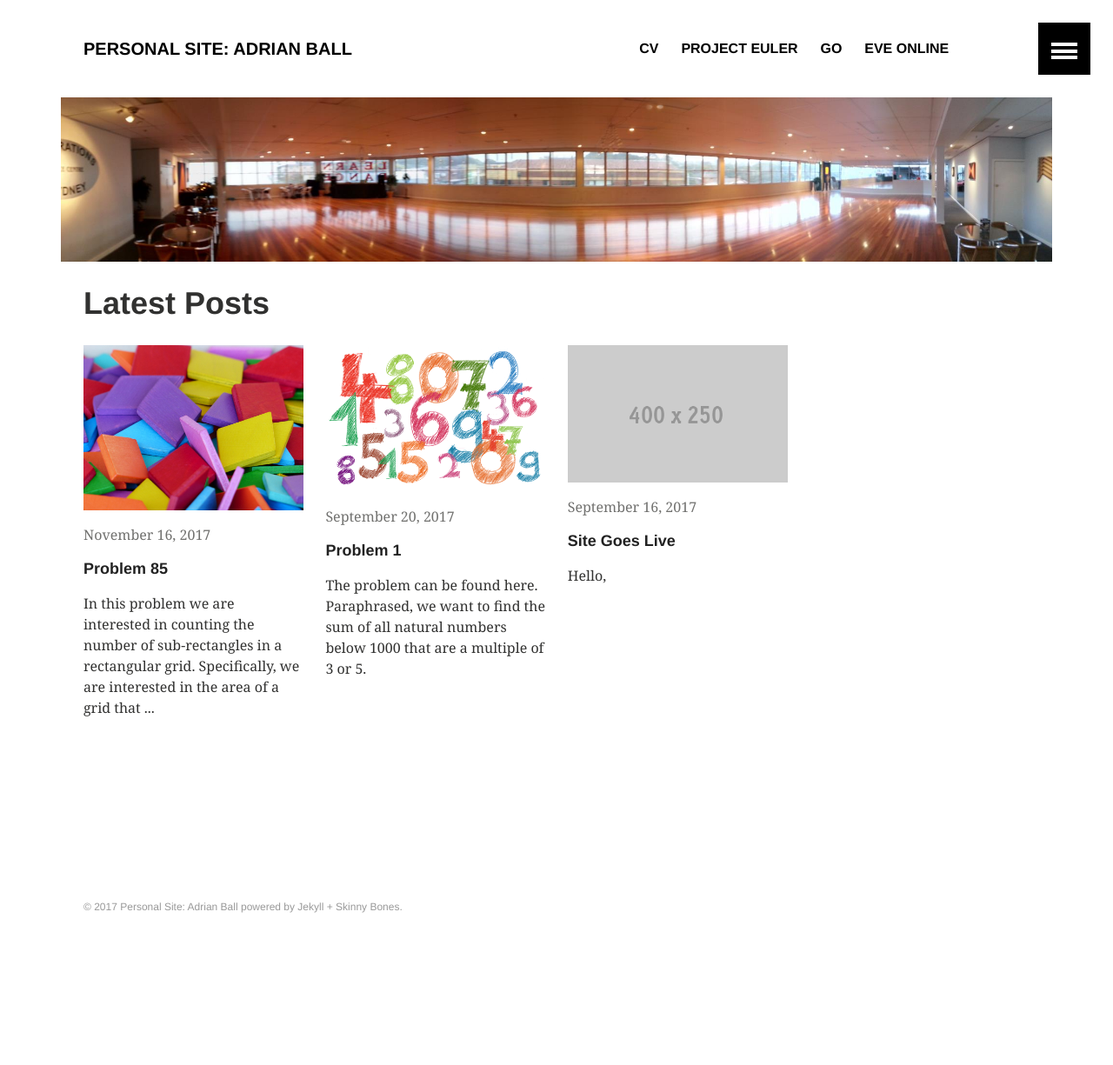
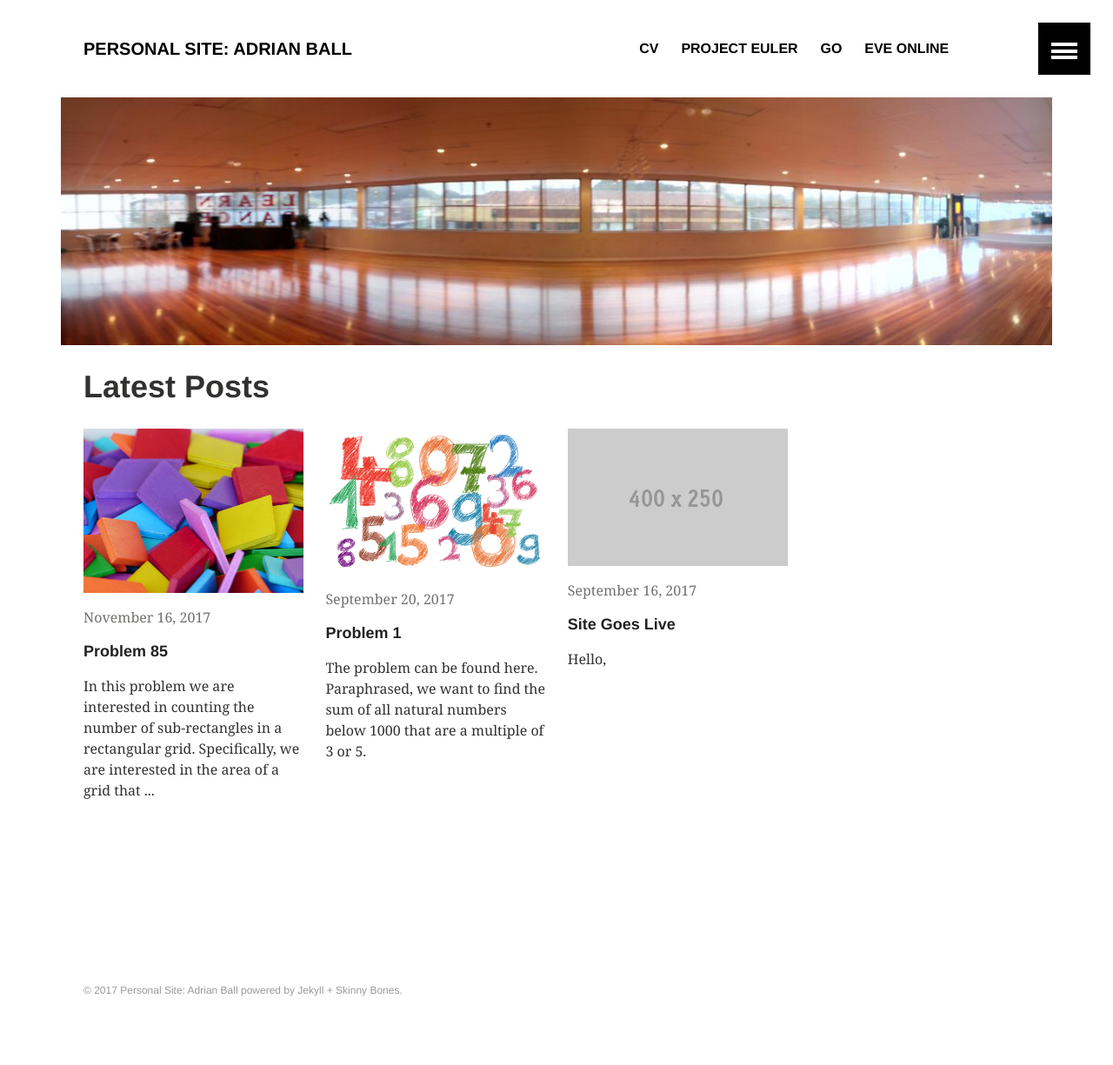
Before and after one commit to Adrian-Ball/adrian-ball.github.io, a Jekyll site: the page built from index.md, in a window 1280 px wide. Shown: the whole page at 87% size. Built offline with Jekyll 4.4.1, drawn with Linux system fonts in a browser that asks for light colours; before the commit the page ends 1129 px from its top, so only the background shows below that.

Commit message:
Cropped image

```diff
--- a/index.md
+++ b/index.md
@@ -3,7 +3,7 @@ layout: archive
 permalink: /
 title: "Latest Posts"
 image:
-  feature: stupio_panorama_original.jpg
+  feature: stupio_panorama_banner.jpg
 ---
 
 <div class="tiles">
```
Also changed, not shown: images/stupio_panorama_banner.jpg (added).
